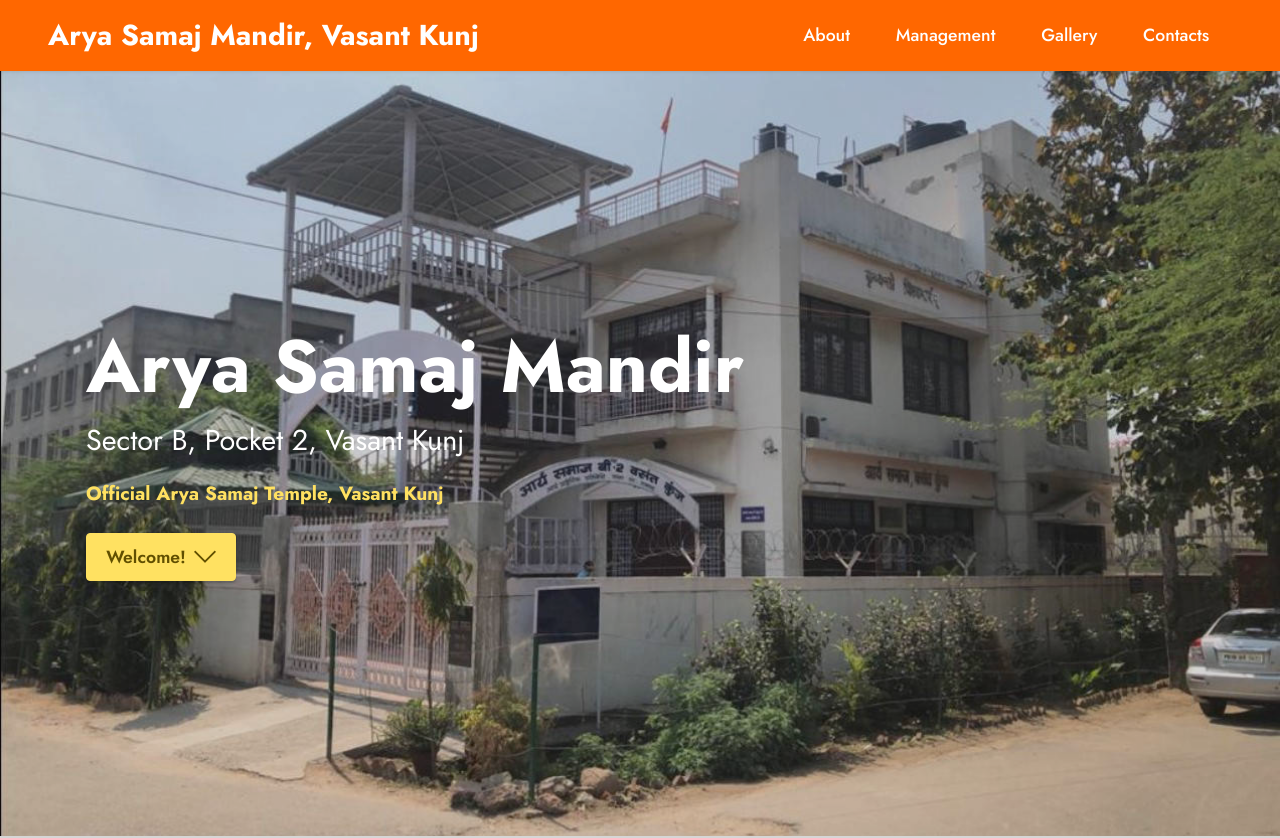
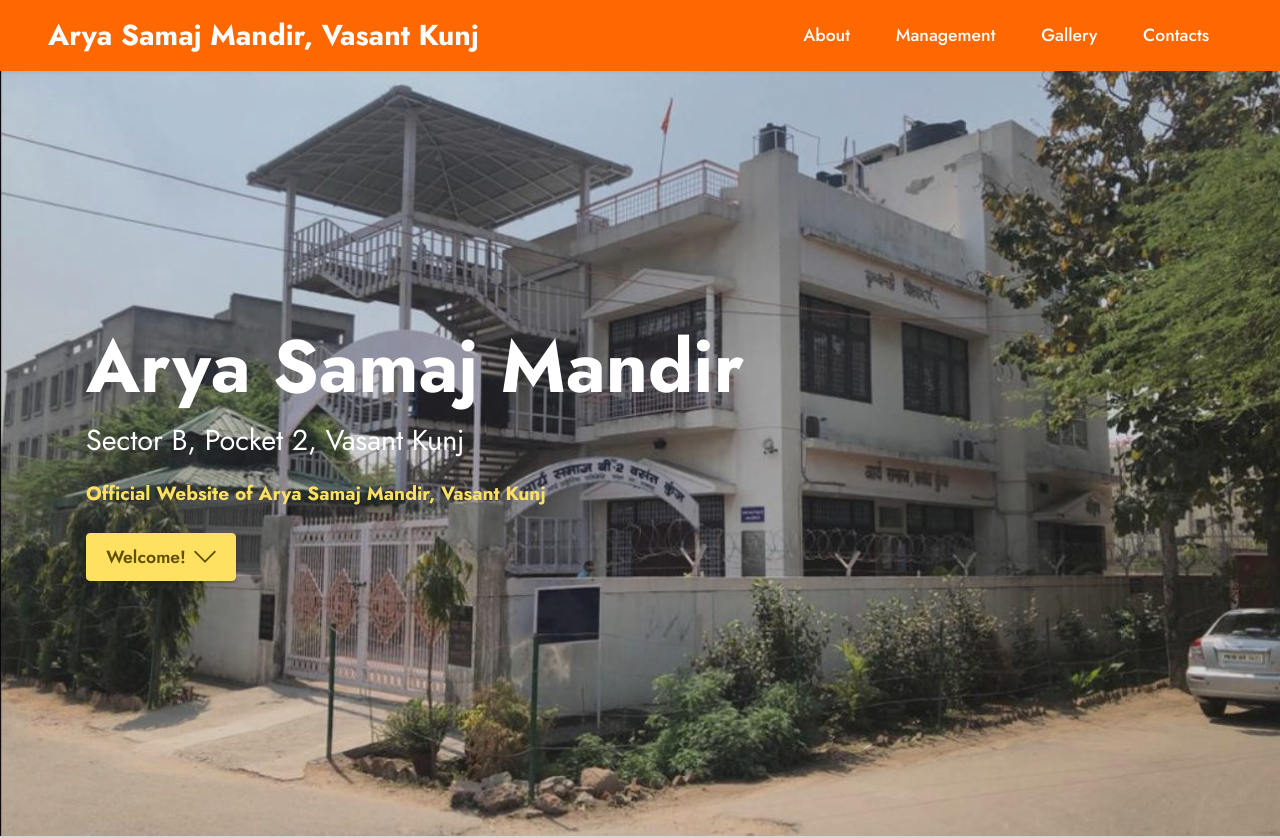
Before and after one commit to acs9/aryasamaj, a plain HTML site: page index.html in a window 1280 px wide. Shown: the top 838 px of the page. Drawn offline with Linux system fonts and the light colour scheme; a script that the page names is missing; files whose address does not match are found by name.

Commit message:
Update index.html

```diff
--- a/index.html
+++ b/index.html
@@ -67,7 +67,7 @@
             <div class="col-12 col-lg-8">
                 <h1 class="mbr-section-title mbr-fonts-style mb-3 display-1"><p><strong>A</strong><strong>rya Samaj Mandir</strong></p></h1>
                 <h2 class="mbr-section-subtitle mbr-fonts-style mb-3 display-5">Sector B, Pocket 2, Vasant Kunj</h2>
-                <p class="mbr-text mbr-fonts-style display-7"><strong>Official Arya Samaj Temple, Vasant Kunj</strong></p>
+                <p class="mbr-text mbr-fonts-style display-7"><strong>Official Website of Arya Samaj Mandir, Vasant Kunj</strong></p>
                 <div class="mbr-section-btn mt-3"><a class="btn btn-warning display-4" href="index.html#content4-2"><span class="mobi-mbri mobi-mbri-arrow-down mbr-iconfont mbr-iconfont-btn"></span>Welcome!</a></div>
             </div>
         </div>
```
